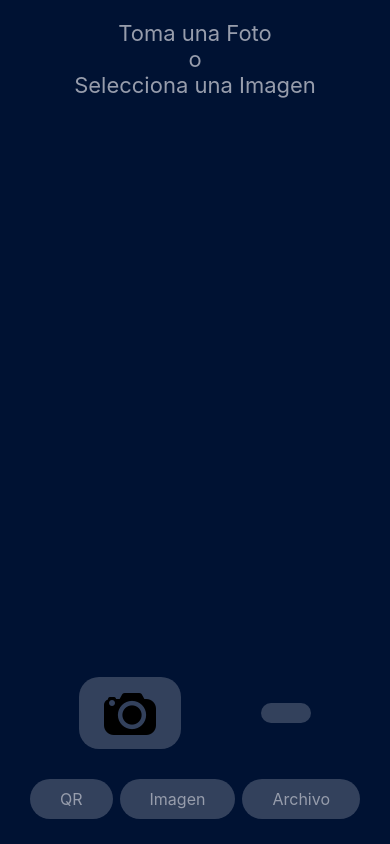
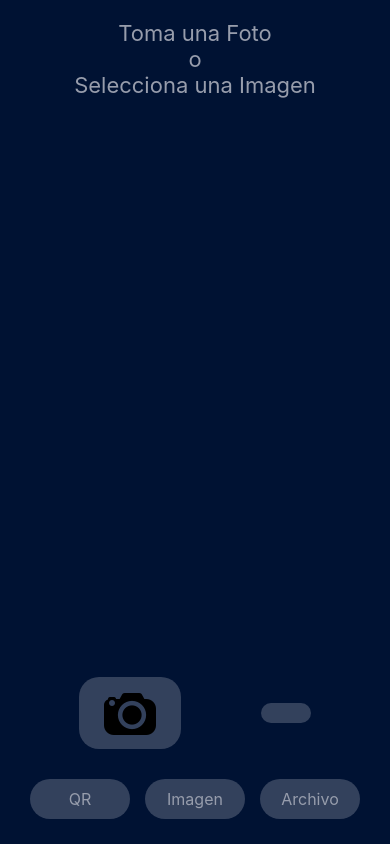
Before and after one commit to sandclock-byte/TestPetid, a React Native app: screen / in a window 390 px wide. Built offline with nearby package versions, Linux system fonts and the light colour scheme; grey boxes are pictures that could not be loaded.

Commit message:
Se están haciendo cambios en Action Bar

```diff
--- a/src/components/ActionBar.js
+++ b/src/components/ActionBar.js
@@ -47,7 +47,7 @@ const styles = StyleSheet.create({
         backgroundColor: '#33415c',
         borderRadius: 50,
         paddingVertical: 10,
-        paddingHorizontal: 30,
+        width: 100,
     },
 
     text: {
```
